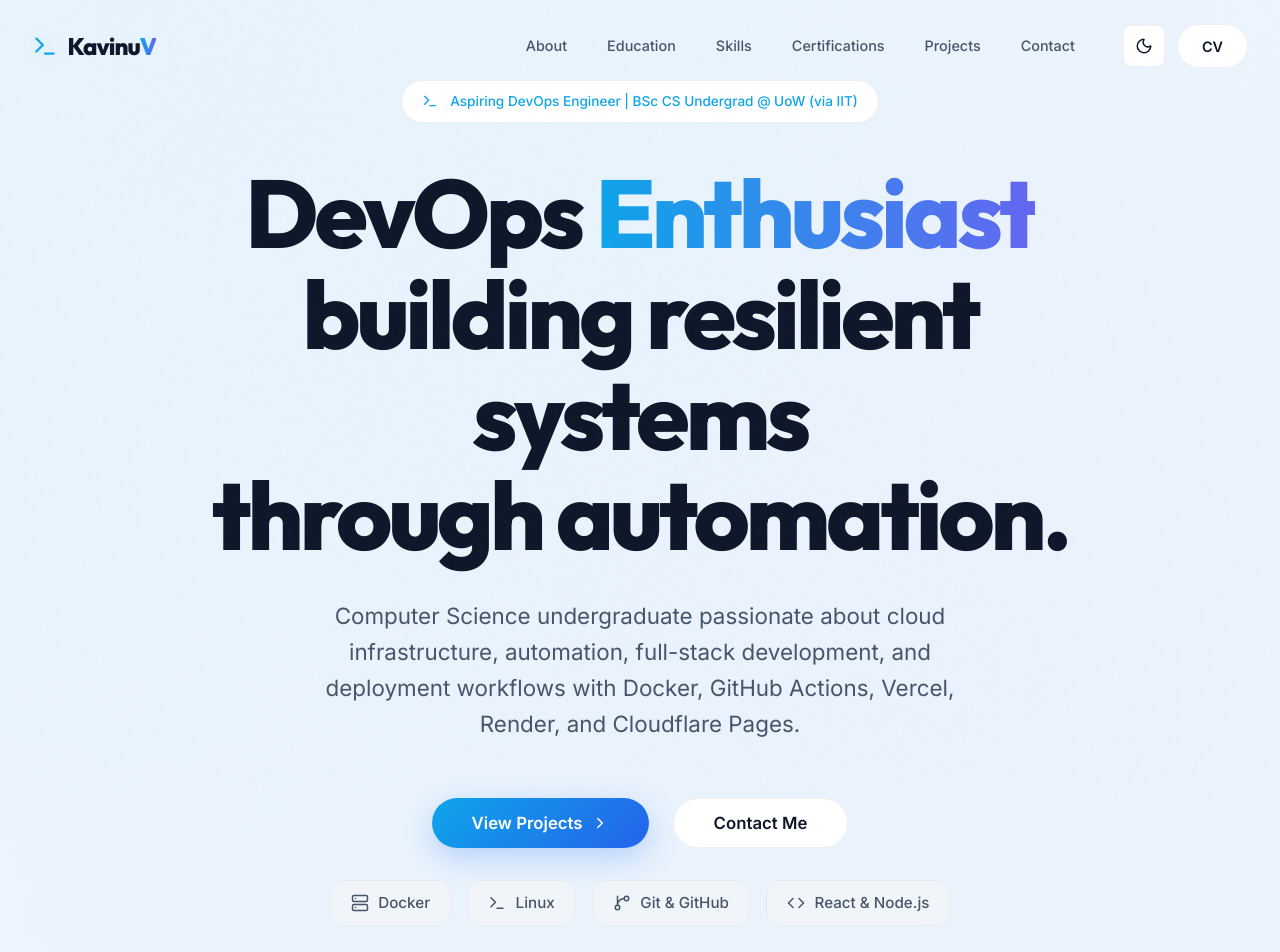
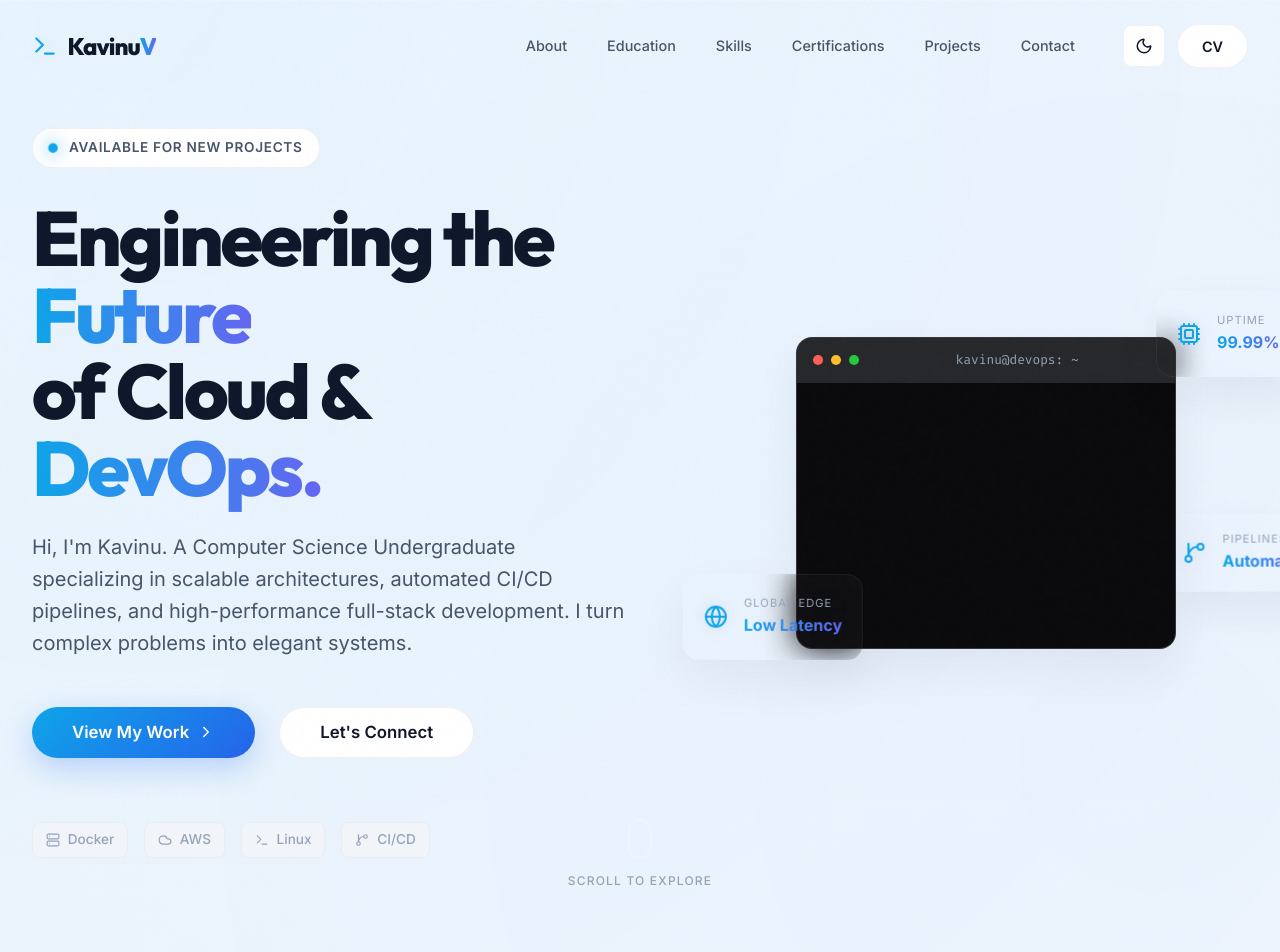
Before and after one commit to kavinu1/Portfolio, a React (Vite) app: page / in a window 1280 px wide. Shown: the top 952 px of the page. Built offline with nearby package versions, Linux system fonts and the light colour scheme.

Commit message:
Improve Hero section

```diff
--- a/index.html
+++ b/index.html
@@ -26,7 +26,7 @@
     <link rel="preconnect" href="https://fonts.googleapis.com" />
     <link rel="preconnect" href="https://fonts.gstatic.com" crossorigin />
     <link
-      href="https://fonts.googleapis.com/css2?family=Inter:wght@300;400;500;600;700&family=Outfit:wght@400;500;600;700;800&display=swap"
+      href="https://fonts.googleapis.com/css2?family=Inter:wght@300;400;500;600;700&family=Outfit:wght@400;500;600;700;800&family=Fira+Code:wght@400;500&display=swap"
       rel="stylesheet"
     />
   </head>
--- a/src/components/Contact.tsx
+++ b/src/components/Contact.tsx
@@ -117,7 +117,7 @@ const Contact: React.FC = () => {
                 type="text"
                 id="name"
                 name="name"
-                placeholder="John Doe"
+                placeholder="Enter Your Name"
                 required
               />
             </div>
@@ -128,7 +128,7 @@ const Contact: React.FC = () => {
                 type="email"
                 id="email"
                 name="email"
-                placeholder="john@example.com"
+                placeholder="Enter Your Email"
                 required
               />
             </div>
--- a/src/components/Hero.css
+++ b/src/components/Hero.css
@@ -5,7 +5,7 @@
   justify-content: center;
   position: relative;
   overflow: hidden;
-  padding-top: 5rem;
+  padding: 8rem 0 4rem;
 }
 
 .hero-background {
@@ -18,26 +18,36 @@
 .gradient-sphere {
   position: absolute;
   border-radius: 50%;
-  filter: blur(100px);
-  opacity: 0.4;
-  animation: float-slow 20s infinite ease-in-out;
+  filter: blur(120px);
+  opacity: 0.35;
+  animation: float-slow 25s infinite ease-in-out;
 }
 
 .gradient-sphere.one {
-  top: -10%;
-  left: -5%;
-  width: 60vw;
-  height: 60vw;
-  background: radial-gradient(circle, var(--accent-cyan) 0%, transparent 70%);
+  top: -15%;
+  left: -10%;
+  width: 70vw;
+  height: 70vw;
+  background: radial-gradient(circle, var(--accent-cyan) 0%, transparent 75%);
 }
 
 .gradient-sphere.two {
-  bottom: -15%;
-  right: -5%;
-  width: 70vw;
-  height: 70vw;
-  background: radial-gradient(circle, var(--accent-purple) 0%, transparent 70%);
-  animation-delay: -5s;
+  bottom: -20%;
+  right: -10%;
+  width: 80vw;
+  height: 80vw;
+  background: radial-gradient(circle, var(--accent-purple) 0%, transparent 75%);
+  animation-delay: -7s;
+}
+
+.gradient-sphere.three {
+  top: 40%;
+  left: 30%;
+  width: 40vw;
+  height: 40vw;
+  background: radial-gradient(circle, var(--accent-blue) 0%, transparent 75%);
+  opacity: 0.15;
+  animation-delay: -12s;
 }
 
 .grid-overlay {
@@ -46,131 +56,422 @@
   background-image:
     linear-gradient(to right, var(--grid-line) 1px, transparent 1px),
     linear-gradient(to bottom, var(--grid-line) 1px, transparent 1px);
-  background-size: 40px 40px;
-  mask-image: radial-gradient(circle at center, black 30%, transparent 90%);
-  -webkit-mask-image: radial-gradient(circle at center,
-      black 30%,
-      transparent 90%);
+  background-size: 50px 50px;
+  mask-image: radial-gradient(circle at center, black 20%, transparent 80%);
+  -webkit-mask-image: radial-gradient(circle at center, black 20%, transparent 80%);
+  animation: grid-scroll 20s linear infinite;
+}
+
+@keyframes grid-scroll {
+  0% { background-position: 0 0; }
+  100% { background-position: 50px 50px; }
+}
+
+.hero-container {
+  display: grid;
+  grid-template-columns: 1.2fr 1fr;
+  align-items: center;
+  gap: 4rem;
+  position: relative;
+  z-index: 10;
 }
 
 .hero-content {
   display: flex;
   flex-direction: column;
-  align-items: center;
-  text-align: center;
-  max-width: 1000px;
-  z-index: 10;
+  align-items: flex-start;
+  text-align: left;
 }
 
 .hero-badge {
   display: inline-flex;
   align-items: center;
   gap: 0.75rem;
-  padding: 0.6rem 1.25rem;
+  padding: 0.5rem 1rem;
   background: var(--surface-1);
   border: 1px solid var(--border-1);
   border-radius: var(--radius-full);
-  color: var(--accent-cyan);
+  margin-bottom: 2rem;
+  backdrop-filter: blur(12px);
+}
+
+.badge-dot {
+  width: 8px;
+  height: 8px;
+  background: var(--accent-cyan);
+  border-radius: 50%;
+  box-shadow: 0 0 10px var(--accent-cyan);
+  animation: pulse-glow 2s infinite;
+}
+
+.badge-text {
   font-size: 0.85rem;
-  font-weight: 500;
-  margin-bottom: 2.5rem;
-  backdrop-filter: blur(10px);
+  font-weight: 600;
+  color: var(--text-secondary);
+  text-transform: uppercase;
+  letter-spacing: 0.05em;
 }
 
 .hero-title {
-  font-size: clamp(2.75rem, 8vw, 6rem);
-  margin-bottom: 2rem;
+  font-size: clamp(3rem, 6vw, 5.5rem);
+  margin-bottom: 1.5rem;
   letter-spacing: -0.04em;
   font-weight: 800;
-  line-height: 1.05;
+  line-height: 1;
 }
 
 .hero-subtitle {
-  font-size: clamp(1.1rem, 2.5vw, 1.4rem);
+  font-size: clamp(1.1rem, 2vw, 1.25rem);
   color: var(--text-secondary);
-  max-width: 650px;
-  margin-bottom: 3.5rem;
+  max-width: 600px;
+  margin-bottom: 3rem;
   line-height: 1.6;
 }
 
 .hero-actions {
   display: flex;
   gap: 1.5rem;
-  margin-bottom: 2rem;
+  margin-bottom: 4rem;
 }
 
-.hero-tech-stack {
+.hero-tech-row {
   display: flex;
   flex-wrap: wrap;
-  justify-content: center;
   gap: 1rem;
 }
 
-.tech-item {
+.tech-pill {
   display: flex;
   align-items: center;
-  gap: 0.6rem;
-  padding: 0.6rem 1.25rem;
+  gap: 0.5rem;
+  padding: 0.4rem 0.8rem;
   background: var(--surface-2);
   border: 1px solid var(--border-hairline);
-  border-radius: var(--radius-md);
-  color: var(--text-secondary);
-  font-size: 0.95rem;
+  border-radius: var(--radius-sm);
+  color: var(--text-muted);
+  font-size: 0.85rem;
   font-weight: 500;
   transition: all var(--transition-fast);
+  cursor: default;
 }
 
-.tech-item:hover {
+.tech-pill:hover {
   border-color: var(--accent-cyan);
   color: var(--text-primary);
   background: var(--accent-soft-bg);
-  transform: translateY(-3px);
+  transform: translateY(-2px);
+  box-shadow: 0 4px 12px rgba(0, 242, 254, 0.1);
+}
+
+/* Hero Visual Section */
+.hero-visual {
+  position: relative;
+  height: 450px;
+  display: flex;
+  align-items: center;
+  justify-content: center;
+  perspective: 1000px;
+}
+
+.visual-card {
+  position: absolute;
+  background: rgba(10, 10, 15, 0.8);
+  backdrop-filter: blur(20px);
+  border: 1px solid var(--border-1);
+  border-radius: var(--radius-md);
+  box-shadow: var(--shadow-lg);
+  transition: all 0.5s cubic-bezier(0.25, 0.8, 0.25, 1);
+}
+
+.glass {
+  background: rgba(255, 255, 255, 0.03);
+  backdrop-filter: blur(16px);
+  -webkit-backdrop-filter: blur(16px);
+  border: 1px solid rgba(255, 255, 255, 0.05);
+}
+
+.glass-tilt:hover {
+  transform: scale(1.02) rotateY(-5deg) rotateX(2deg);
+  box-shadow:
+    -20px 20px 60px rgba(0, 0, 0, 0.5),
+    0 0 40px rgba(0, 242, 254, 0.1);
+  border-color: rgba(0, 242, 254, 0.3);
+}
+
+.main-card {
+  width: 380px;
+  z-index: 2;
+  overflow: hidden;
+  border-color: var(--border-2);
+  transform-style: preserve-3d;
+}
+
+.card-header {
+  padding: 0.75rem 1rem;
+  background: rgba(0, 0, 0, 0.3);
+  border-bottom: 1px solid var(--border-1);
+  display: flex;
+  align-items: center;
+  gap: 1rem;
+}
+
+.header-dots {
+  display: flex;
+  gap: 0.5rem;
+}
+
+.header-dots span {
+  width: 10px;
+  height: 10px;
+  border-radius: 50%;
+}
+
+.dot-red { background: #ff5f56; }
+.dot-yellow { background: #ffbd2e; }
+.dot-green { background: #27c93f; }
+
+.header-title {
+  font-size: 0.8rem;
+  color: var(--text-muted);
+  font-family: 'Fira Code', monospace;
+  margin-left: auto;
+  margin-right: auto;
+}
+
+.terminal-body {
+  padding: 1.5rem;
+  font-family: 'Fira Code', monospace;
+  font-size: 0.85rem;
+  display: flex;
+  flex-direction: column;
+  gap: 0.6rem;
+  background: rgba(5, 5, 8, 0.9);
+}
+
+.code-line {
+  color: var(--text-secondary);
+  opacity: 0;
+  animation: typeLine 0.1s forwards;
+}
+
+.type-1 { animation-delay: 1s; }
+.type-2 { animation-delay: 1.5s; }
+.type-3 { animation-delay: 2.2s; }
+.type-4 { animation-delay: 3s; }
+.type-5 { animation-delay: 3.8s; }
+.type-6 { animation-delay: 4.2s; }
+
+@keyframes typeLine {
+  from { opacity: 0; transform: translateY(5px); }
+  to { opacity: 1; transform: translateY(0); }
+}
+
+.code-cmd {
+  color: var(--accent-cyan);
+  margin-right: 0.5rem;
+}
+
+.code-res {
+  color: var(--text-muted);
+}
+
+.code-line.success {
+  margin-top: 0.5rem;
+  padding-top: 0.5rem;
+  border-top: 1px dashed rgba(255, 255, 255, 0.1);
+  color: #10b981;
+}
+
+.cursor-line {
+  display: flex;
+  align-items: center;
+}
+
+.cursor {
+  display: inline-block;
+  width: 8px;
+  height: 15px;
+  background: var(--text-primary);
+  margin-left: 5px;
+  animation: blink 1s step-end infinite;
+}
+
+@keyframes blink {
+  0%, 100% { opacity: 1; }
+  50% { opacity: 0; }
+}
+
+.floating-card-1 {
+  top: 5%;
+  right: -10%;
+  padding: 1.25rem;
+  z-index: 3;
+  display: flex;
+  align-items: center;
+  gap: 1rem;
+  animation: float-complex 8s infinite ease-in-out;
+}
+
+.floating-card-2 {
+  bottom: 10%;
+  left: -8%;
+  padding: 1.25rem;
+  z-index: 3;
+  display: flex;
+  align-items: center;
+  gap: 1rem;
+  animation: float-complex 7s infinite ease-in-out;
+  animation-delay: -3s;
+}
+
+.floating-card-3 {
+  bottom: 25%;
+  right: -15%;
+  padding: 1rem;
+  z-index: 1;
+  display: flex;
+  align-items: center;
+  gap: 1rem;
+  animation: float-complex 9s infinite ease-in-out;
+  animation-delay: -5s;
+  transform: scale(0.9);
+}
+
+.icon-glow {
+  color: var(--accent-cyan);
+  filter: drop-shadow(0 0 8px var(--accent-glow));
+}
+
+.floating-info {
+  display: flex;
+  flex-direction: column;
+}
+
+.floating-info .label {
+  font-size: 0.7rem;
+  color: var(--text-muted);
+  text-transform: uppercase;
+  letter-spacing: 1px;
+}
+
+.floating-info .value {
+  font-size: 1rem;
+  font-weight: 700;
+  color: var(--text-primary);
+}
+
+/* Scroll Indicator */
+.scroll-indicator {
+  position: absolute;
+  bottom: 2rem;
+  left: 50%;
+  transform: translateX(-50%);
+  display: flex;
+  flex-direction: column;
+  align-items: center;
+  gap: 0.75rem;
+  color: var(--text-muted);
+  font-size: 0.75rem;
+  font-weight: 500;
+  letter-spacing: 0.1em;
+  text-transform: uppercase;
+  z-index: 10;
+  transition: opacity 0.3s ease;
+}
+
+.scroll-indicator:hover {
+  opacity: 0.7;
+}
+
+.mouse {
+  width: 24px;
+  height: 40px;
+  border: 2px solid rgba(255, 255, 255, 0.2);
+  border-radius: 12px;
+  position: relative;
+}
+
+.wheel {
+  width: 4px;
+  height: 8px;
+  background: var(--accent-cyan);
+  border-radius: 2px;
+  position: absolute;
+  top: 6px;
+  left: 50%;
+  transform: translateX(-50%);
+  animation: scroll-wheel 2s infinite ease-in-out;
+}
+
+@keyframes scroll-wheel {
+  0% { transform: translate(-50%, 0); opacity: 0; }
+  30% { transform: translate(-50%, 0); opacity: 1; }
+  100% { transform: translate(-50%, 15px); opacity: 0; }
+}
+
+@keyframes pulse-glow {
+  0%, 100% { opacity: 0.5; transform: scale(1); }
+  50% { opacity: 1; transform: scale(1.2); box-shadow: 0 0 15px var(--accent-cyan); }
 }
 
 @keyframes float-slow {
+  0%, 100% { transform: translate(0, 0) rotate(0deg) scale(1); }
+  33% { transform: translate(2%, 4%) rotate(2deg) scale(1.05); }
+  66% { transform: translate(-1%, -2%) rotate(-1deg) scale(0.95); }
+}
 
-  0%,
-  100% {
-    transform: translate(0, 0) scale(1);
+@keyframes float-complex {
+  0%, 100% { transform: translate(0, 0) rotate(0deg); }
+  25% { transform: translate(5px, -10px) rotate(1deg); }
+  50% { transform: translate(0, -15px) rotate(0deg); }
+  75% { transform: translate(-5px, -8px) rotate(-1deg); }
+}
+
+@media (max-width: 1024px) {
+  .hero-container {
+    grid-template-columns: 1fr;
+    gap: 6rem;
+    text-align: center;
   }
 
-  33% {
-    transform: translate(2%, 4%) scale(1.05);
+  .hero-content {
+    align-items: center;
+    text-align: center;
   }
 
-  66% {
-    transform: translate(-1%, -2%) scale(0.95);
+  .hero-actions {
+    justify-content: center;
+  }
+
+  .hero-tech-row {
+    justify-content: center;
+  }
+
+  .hero-visual {
+    height: 400px;
+  }
+
+  .main-card {
+    width: 350px;
   }
 }
 
 @media (max-width: 768px) {
   .hero {
-    padding-top: 6rem;
+    padding-top: 10rem;
   }
 
-  .hero-title {
-    font-size: clamp(2.5rem, 10vw, 3.5rem);
+  .hero-visual {
+    display: none;
   }
 
   .hero-actions {
     flex-direction: column;
     width: 100%;
     max-width: 320px;
-    gap: 1.2rem;
   }
 
-  .btn {
-    width: 100%;
-  }
-
-  .hero-tech-stack {
+  .scroll-indicator {
     display: none;
-    /* Hide on small mobile to reduce clutter */
   }
 }
-
-@media (min-width: 480px) and (max-width: 768px) {
-  .hero-tech-stack {
-    display: flex;
-  }
-}
--- a/src/components/Hero.tsx
+++ b/src/components/Hero.tsx
@@ -1,5 +1,5 @@
 import React from "react";
-import { ChevronRight, Terminal, Server, GitBranch, Code } from "lucide-react";
+import { ChevronRight, Terminal, Server, GitBranch, Code, Cpu, Cloud, Globe } from "lucide-react";
 import "./Hero.css";
 
 const Hero: React.FC = () => {
@@ -8,52 +8,103 @@ const Hero: React.FC = () => {
       <div className="hero-background">
         <div className="gradient-sphere one"></div>
         <div className="gradient-sphere two"></div>
+        <div className="gradient-sphere three"></div>
         <div className="grid-overlay"></div>
       </div>
 
-      <div className="container hero-content">
+      <div className="container hero-container">
+        <div className="hero-content">
           <div className="hero-badge animate-fade-up">
-          <Terminal size={16} />
-          <span>
-            Aspiring DevOps Engineer | BSc CS Undergrad @ UoW (via IIT)
-          </span>
+            <span className="badge-dot"></span>
+            <span className="badge-text">Available for New Projects</span>
           </div>
 
           <h1 className="hero-title animate-fade-up animate-delay-1">
-          DevOps <span className="text-gradient">Enthusiast</span> <br />
-          building resilient systems <br />
-          through automation.
+            Engineering the <span className="text-gradient">Future</span> <br />
+            of Cloud & <br />
+            <span className="text-gradient">DevOps.</span>
           </h1>
 
           <p className="hero-subtitle animate-fade-up animate-delay-2">
-          Computer Science undergraduate passionate about cloud infrastructure,
-          automation, full-stack development, and deployment workflows with
-          Docker, GitHub Actions, Vercel, Render, and Cloudflare Pages.
+            Hi, I'm Kavinu. A Computer Science Undergraduate specializing in
+            scalable architectures, automated CI/CD pipelines, and high-performance
+            full-stack development. I turn complex problems into elegant systems.
           </p>
 
           <div className="hero-actions animate-fade-up animate-delay-3">
             <a href="#projects" className="btn btn-primary">
-            View Projects <ChevronRight size={18} />
+              View My Work <ChevronRight size={18} />
             </a>
             <a href="#contact" className="btn btn-secondary">
-            Contact Me
+              Let's Connect
             </a>
           </div>
 
-        <div className="hero-tech-stack animate-fade-up animate-delay-4">
-          <div className="tech-item">
-            <Server size={18} /> Docker
+          <div className="hero-tech-row animate-fade-up animate-delay-4">
+            <div className="tech-pill">
+              <Server size={14} /> <span>Docker</span>
             </div>
-          <div className="tech-item">
-            <Terminal size={18} /> Linux
+            <div className="tech-pill">
+              <Cloud size={14} /> <span>AWS</span>
             </div>
-          <div className="tech-item">
-            <GitBranch size={18} /> Git & GitHub
+            <div className="tech-pill">
+              <Terminal size={14} /> <span>Linux</span>
             </div>
-          <div className="tech-item">
-            <Code size={18} /> React & Node.js
+            <div className="tech-pill">
+              <GitBranch size={14} /> <span>CI/CD</span>
             </div>
           </div>
+        </div>
+
+        <div className="hero-visual animate-fade-up animate-delay-2">
+          <div className="visual-card main-card glass-tilt">
+            <div className="card-header">
+              <div className="header-dots">
+                <span className="dot-red"></span><span className="dot-yellow"></span><span className="dot-green"></span>
+              </div>
+              <div className="header-title">kavinu@devops: ~</div>
+            </div>
+            <div className="card-body terminal-body">
+              <div className="code-line type-1"><span className="code-cmd">kavinu@devops:~$</span> ./deploy.sh</div>
+              <div className="code-line type-2"><span className="code-res">[INFO] Initializing cloud infrastructure...</span></div>
+              <div className="code-line type-3"><span className="code-res">[INFO] Provisioning AWS resources...</span></div>
+              <div className="code-line type-4"><span className="code-res">[INFO] Running Docker containers...</span></div>
+              <div className="code-line type-5 success"><span className="code-cmd">✓</span> All services online & optimized.</div>
+              <div className="code-line type-6 cursor-line"><span className="code-cmd">kavinu@devops:~$</span> <span className="cursor"></span></div>
+            </div>
+          </div>
+
+          <div className="visual-card floating-card-1 glass">
+            <Cpu size={24} className="icon-glow" />
+            <div className="floating-info">
+              <span className="label">Uptime</span>
+              <span className="value text-gradient">99.99%</span>
+            </div>
+          </div>
+
+          <div className="visual-card floating-card-2 glass">
+            <Globe size={24} className="icon-glow" />
+            <div className="floating-info">
+              <span className="label">Global Edge</span>
+              <span className="value text-gradient">Low Latency</span>
+            </div>
+          </div>
+
+          <div className="visual-card floating-card-3 glass">
+            <GitBranch size={24} className="icon-glow" />
+            <div className="floating-info">
+              <span className="label">Pipelines</span>
+              <span className="value text-gradient">Automated</span>
+            </div>
+          </div>
+        </div>
+      </div>
+
+      <div className="scroll-indicator">
+        <div className="mouse">
+          <div className="wheel"></div>
+        </div>
+        <span>Scroll to explore</span>
       </div>
     </section>
   );
```
Lines whose indentation alone changed are shown as unchanged.
